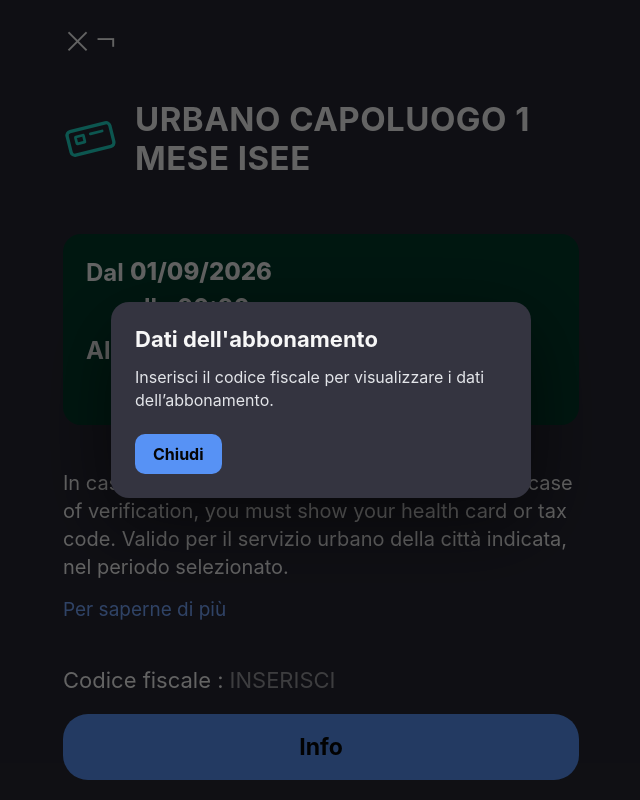
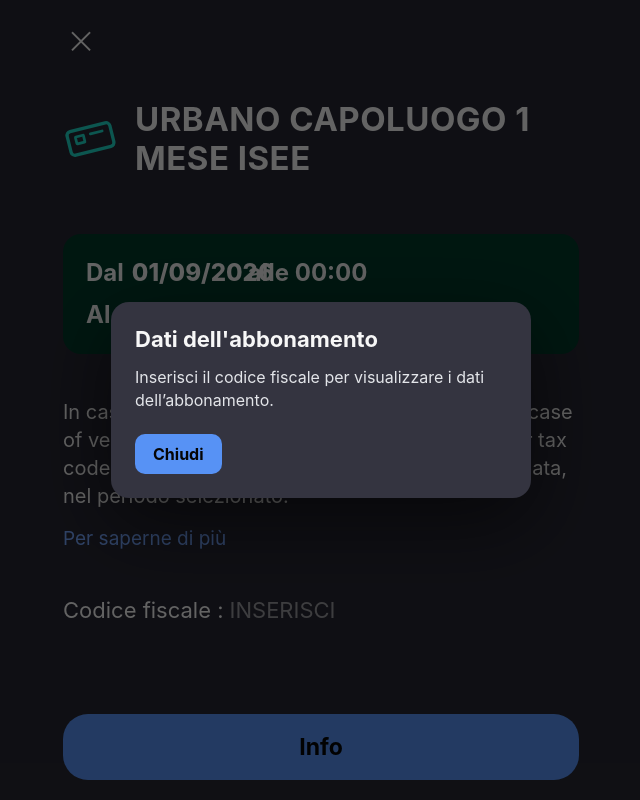
Before and after one commit to hhambs10/florence, a plain HTML site: page index.html in a window 1280 px wide. Both pictures are taken after a click on the button "Info". Shown: the whole page, without its empty margins (319-959 px from the left). Drawn offline with Linux system fonts and the light colour scheme.

Commit message:
Add files via upload

```diff
--- a/index.html
+++ b/index.html
@@ -31,13 +31,13 @@
     button, input { font: inherit; }
 
     .app {
-      min-height: 100svh;
+      height: 100svh;
       max-width: 560px;
       margin: 0 auto;
       padding: calc(20px + env(safe-area-inset-top)) 22px calc(20px + env(safe-area-inset-bottom));
       display: flex;
       flex-direction: column;
-      overflow-x: hidden;
+      overflow: hidden;
     }
 
     .close {
@@ -84,34 +84,31 @@
       background: var(--panel);
     }
 
+    /* Una riga contiene due blocchi indipendenti: etichetta + data e orario.
+       Il secondo blocco può andare a capo, quindi non si sovrappone mai alla data. */
     .date-line {
-      display: grid;
-      grid-template-columns: 36px minmax(108px, 1fr);
-      grid-template-areas:
-        "prefix date"
-        ". time";
-      row-gap: 2px;
-      column-gap: 8px;
+      display: flex;
+      flex-wrap: wrap;
+      align-items: baseline;
+      gap: 4px 8px;
       width: 100%;
       font-size: clamp(17px, 4.65vw, 24px);
-      line-height: 1.35;
+      line-height: 1.45;
       font-weight: 750;
     }
 
-    .date-line + .date-line { margin-top: 10px; }
+    .date-line + .date-line { margin-top: 7px; }
 
     .date-prefix {
-      grid-area: prefix;
-      align-self: center;
-      white-space: nowrap;
+      flex: 0 0 auto;
+      min-width: 31px;
     }
 
     .date-picker {
       position: relative;
       display: grid;
-      grid-area: date;
-      justify-self: start;
-      width: 112px;
+      flex: 0 0 108px;
+      width: 108px;
       height: 34px;
       cursor: pointer;
     }
@@ -139,6 +136,7 @@
 
     .date-display {
       align-self: center;
+      min-width: 0;
       padding-bottom: 1px;
       border-bottom: 1px solid transparent;
       color: var(--text);
@@ -149,8 +147,7 @@
     }
 
     .date-time {
-      grid-area: time;
-      min-width: 0;
+      flex: 0 0 auto;
       white-space: nowrap;
     }
 
@@ -283,19 +280,16 @@
       .ticket-icon { width: 47px; }
       h1 { font-size: 23px; }
       .period { padding-left: 16px; padding-right: 16px; }
-      .date-line {
-        grid-template-columns: 31px minmax(96px, 1fr);
-        column-gap: 5px;
-        font-size: 16px;
-      }
-      .date-picker { width: 100px; }
+      .date-line { font-size: 16px; }
+      .date-prefix { min-width: 27px; }
+      .date-picker { flex-basis: 96px; width: 96px; }
       .tax-row { font-size: 16px; gap: 4px; }
     }
   </style>
 </head>
 <body>
   <main class="app">
-    <button class="close" type="button" aria-label="Chiudi" onclick="history.back()">×¬</button>
+    <button class="close" type="button" aria-label="Chiudi" onclick="history.back()">×</button>
 
     <header class="heading">
       <svg class="ticket-icon" viewBox="0 0 100 70" aria-hidden="true" fill="none">
@@ -308,7 +302,7 @@
       <h1>URBANO CAPOLUOGO 1<br>MESE ISEE</h1>
     </header>
 
-    <section class="period" aria-label="Periodo di validità¬°">
+    <section class="period" aria-label="Periodo di validità">
       <div class="date-line">
         <span class="date-prefix">Dal</span>
         <label class="date-picker" aria-label="Modifica data di inizio">
@@ -372,13 +366,22 @@
       endDateDisplay.textContent = formatItalianDate(endDate.value);
     }
 
-    function saveDates() {
+    function saveFormData() {
       localStorage.setItem('urbano_startDate', startDate.value);
       localStorage.setItem('urbano_endDate', endDate.value);
+      localStorage.setItem('urbano_taxCode', taxCode.value);
     }
 
-    function saveTaxCode() {
-      localStorage.setItem('urbano_taxCode', taxCode.value);
+    function loadFormData() {
+      const savedStartDate = localStorage.getItem('urbano_startDate');
+      const savedEndDate = localStorage.getItem('urbano_endDate');
+      const savedTaxCode = localStorage.getItem('urbano_taxCode');
+
+      if (savedStartDate) startDate.value = savedStartDate;
+      if (savedEndDate) endDate.value = savedEndDate;
+      if (savedTaxCode) taxCode.value = savedTaxCode;
+
+      updateDateDisplays();
     }
 
     function normalizeTaxCode() {
@@ -390,7 +393,7 @@
 
     taxCode.addEventListener('input', () => {
       normalizeTaxCode();
-      saveTaxCode();
+      saveFormData();
     });
 
     endDate.addEventListener('change', () => {
@@ -398,7 +401,7 @@
         endDate.value = startDate.value;
       }
       updateDateDisplays();
-      saveDates();
+      saveFormData();
     });
 
     startDate.addEventListener('change', () => {
@@ -406,11 +409,12 @@
         endDate.value = startDate.value;
       }
       updateDateDisplays();
-      saveDates();
+      saveFormData();
     });
 
     document.getElementById('infoButton').addEventListener('click', () => {
       normalizeTaxCode();
+      saveFormData();
 
       if (!taxCode.value) {
         dialogText.textContent = 'Inserisci il codice fiscale per visualizzare i dati dell’abbonamento.';
@@ -424,30 +428,13 @@
     });
 
     document.getElementById('moreInfo').addEventListener('click', () => {
-      dialogText.textContent = 'Questa è una schermata dimostrativa. Per un servizio reale, la validità¬° del titolo dovrebbe essere verificata da un sistema server-side.';
+      dialogText.textContent = 'Questa è una schermata dimostrativa. Per un servizio reale, la validità del titolo dovrebbe essere verificata da un sistema server-side.';
       dialog.showModal();
     });
 
     document.getElementById('dialogClose').addEventListener('click', () => dialog.close());
 
-    // Carica dati salvati all'avvio
-    (function loadSavedData() {
-      const savedStart = localStorage.getItem('urbano_startDate');
-      const savedEnd = localStorage.getItem('urbano_endDate');
-      const savedTax = localStorage.getItem('urbano_taxCode');
-
-      if (savedStart) {
-        startDate.value = savedStart;
-      }
-      if (savedEnd) {
-        endDate.value = savedEnd;
-      }
-      if (savedTax) {
-        taxCode.value = savedTax;
-      }
-
-      updateDateDisplays();
-    })();
+    loadFormData();
 
     if ('serviceWorker' in navigator) {
       window.addEventListener('load', () => navigator.serviceWorker.register('./sw.js'));
```
